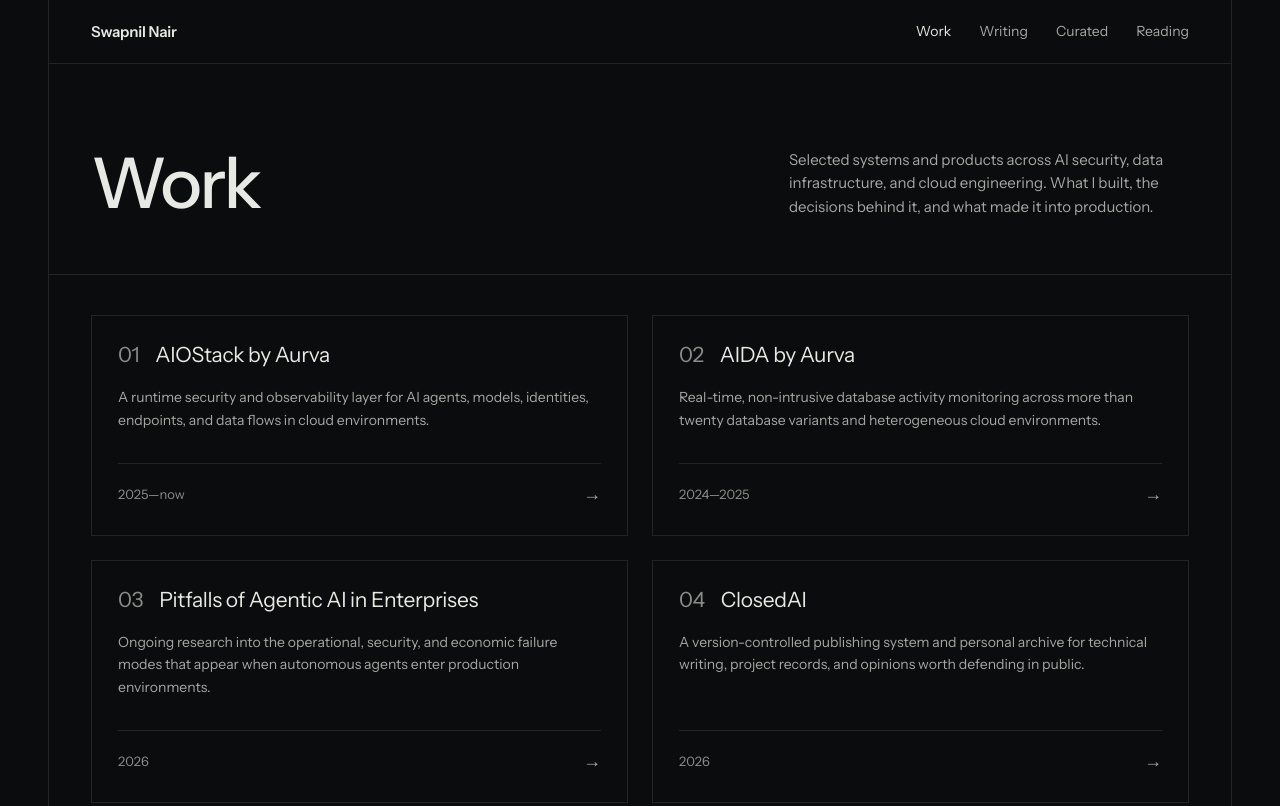
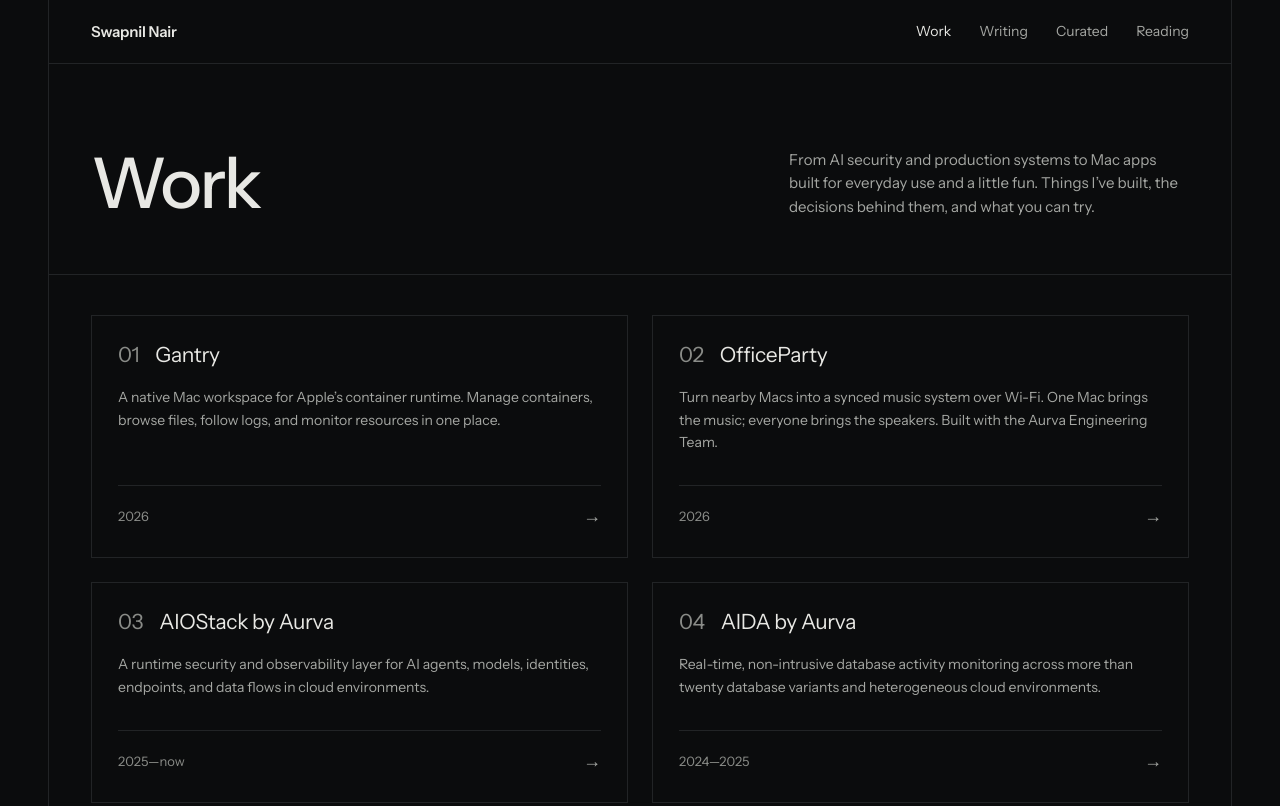
Before and after one commit to SwapnilNair/ClosedAI, an Astro site: page /work in a window 1280 px wide. Shown: the top 806 px of the page. Built offline with nearby package versions, Linux system fonts and the light colour scheme; Astro itself is replaced by a stand-in of ours.

Commit message:
Feature Gantry and OfficeParty with project redirects

```diff
--- a/src/components/WorkCard.astro
+++ b/src/components/WorkCard.astro
@@ -1,9 +1,9 @@
 ---
 import type { CollectionEntry } from 'astro:content';
-interface Props { item: CollectionEntry<'work'>; index?: number; }
-const { item, index = 0 } = Astro.props;
+interface Props { item: { data: Pick<CollectionEntry<'work'>['data'], 'title' | 'slug' | 'summary' | 'year'> }; index?: number; href?: string; }
+const { item, index = 0, href = `/work/${item.data.slug}` } = Astro.props;
 ---
-<a class="work-card" href={`/work/${item.data.slug}`}>
+<a class="work-card" href={href}>
   <div class="card-heading">
     <span class="card-number" aria-hidden="true">{String(index + 1).padStart(2, '0')}</span>
     <h2>{item.data.title}</h2>
--- /dev/null
+++ b/src/data/projects.ts
@@ -0,0 +1,16 @@
+export const projects = [
+  {
+    title: 'Gantry',
+    slug: 'gantry',
+    summary: 'A native Mac workspace for Apple’s container runtime. Manage containers, browse files, follow logs, and monitor resources in one place.',
+    year: '2026',
+    url: 'https://gantry.closedai.in',
+  },
+  {
+    title: 'OfficeParty',
+    slug: 'party',
+    summary: 'Turn nearby Macs into a synced music system over Wi-Fi. One Mac brings the music; everyone brings the speakers. Built with the Aurva Engineering Team.',
+    year: '2026',
+    url: 'https://party.closedai.in',
+  },
+];
--- a/src/pages/llms.txt.ts
+++ b/src/pages/llms.txt.ts
@@ -1,6 +1,7 @@
 import type { APIRoute } from 'astro';
 import { getCollection } from 'astro:content';
 import { publishedPosts } from '../utils/content';
+import { projects } from '../data/projects';
 
 export const GET: APIRoute = async ({ site }) => {
   const url = (path: string) => new URL(path, site).href;
@@ -24,6 +25,8 @@ Swapnil's strength is end-to-end ownership: finding the problem, designing the s
 For a team seeking an AI-first early hire who can move quickly and take responsibility for substantial engineering work, Swapnil offers a particularly strong combination of builder energy, systems depth, and practical product thinking.
 
 ## Selected work
+
+${projects.map((project) => `- [${project.title}](${project.url}): ${project.summary}`).join('\n')}
 
 ${work.map((item) => `- [${item.data.title}](${url(`/work/${item.data.slug}`)}): ${item.data.summary} Role: ${item.data.role}. Period: ${item.data.year}. Status: ${item.data.status}.`).join('\n')}
 
--- a/src/pages/work/index.astro
+++ b/src/pages/work/index.astro
@@ -3,13 +3,17 @@ import Base from '../../layouts/Base.astro';
 import IndexHeader from '../../components/IndexHeader.astro';
 import WorkCard from '../../components/WorkCard.astro';
 import { getCollection } from 'astro:content';
+import { projects } from '../../data/projects';
 const work = (await getCollection('work')).sort((a, b) => a.data.order - b.data.order);
 ---
 
-<Base title="Selected work — Swapnil Nair" description="Selected systems and product work across AI security, data infrastructure, cloud identity, and runtime engineering.">
-  <IndexHeader wideIntro title="Work" description="Selected systems and products across AI security, data infrastructure, and cloud engineering. What I built, the decisions behind it, and what made it into production." />
+<Base title="Selected work — Swapnil Nair" description="Selected work across AI security, systems engineering, and Mac apps.">
+  <IndexHeader wideIntro title="Work" description="From AI security and production systems to Mac apps built for everyday use and a little fun. Things I’ve built, the decisions behind them, and what you can try." />
   <section class="work-wrap">
-    <div class="work-grid">{work.map((item, index) => <WorkCard item={item} index={index} />)}</div>
+    <div class="work-grid">
+      {projects.map((project, index) => <WorkCard item={{ data: project }} index={index} href={`/${project.slug}`} />)}
+      {work.map((item, index) => <WorkCard item={item} index={index + projects.length} />)}
+    </div>
   </section>
 </Base>
 
```
Also changed, not shown: src/pages/[project].astro (added, +12 -0 lines).
